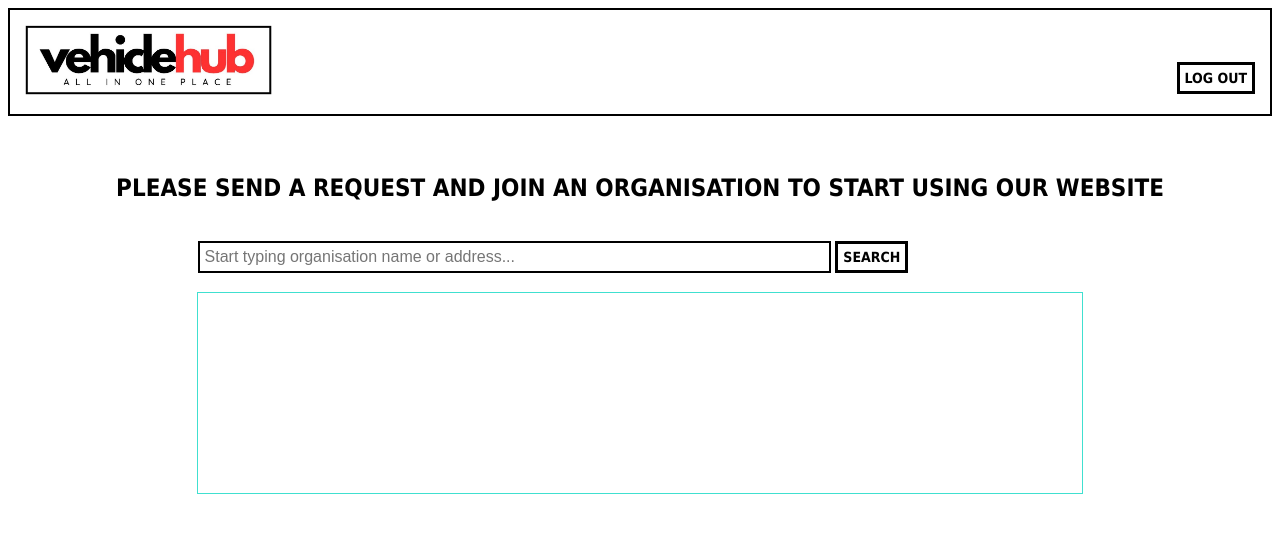
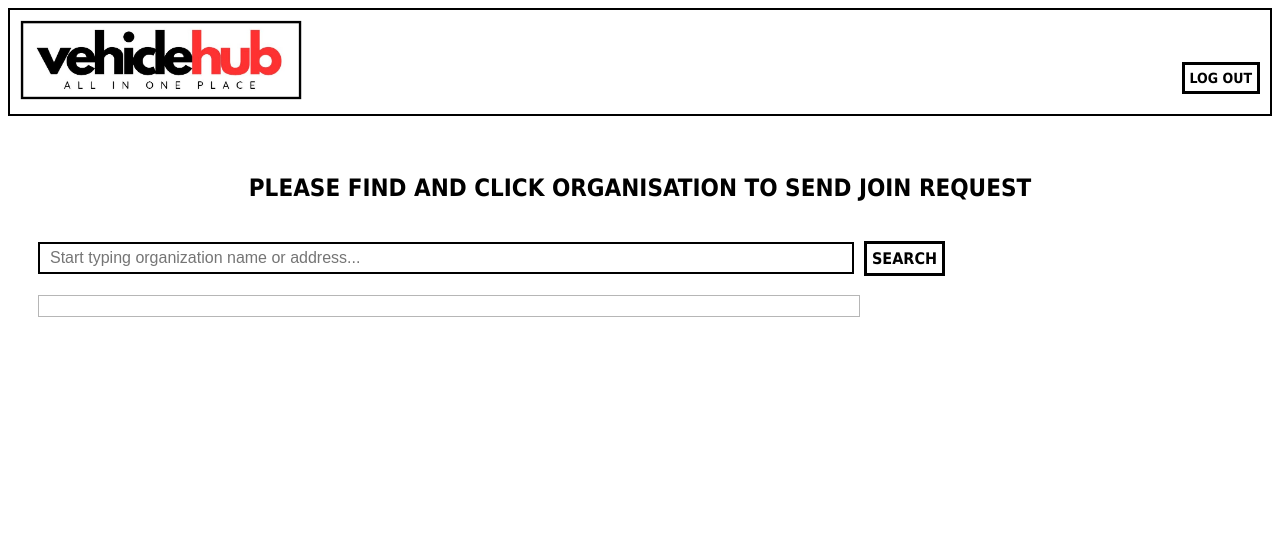
Before and after one commit to CHEMLEV/VEHICLEHUB, a Django app: page /vehiclehub/join/ in a window 1280 px wide. Shown: the top 533 px of the page. Run offline with Django 4.2, Linux system fonts and the light colour scheme.

Commit message:
Join organisation completed

```diff
--- a/VehicleHub/static/css/base.css
+++ b/VehicleHub/static/css/base.css
@@ -6,7 +6,7 @@ body {
   display: flex;
   align-items: center;
   justify-content: space-between;
-  padding: 15px;
+  padding: 10px;
   border: 2px solid black;
 }
 
@@ -35,6 +35,50 @@ body {
   display: inline-block;
 }
 
+
+.centered-button {
+  display: flex;
+  justify-content: center;
+}
+
+.search-input {
+  border: 2px solid black;
+  width: 800px;
+  padding-left: 10px;
+  padding-top: 5px;
+  padding-bottom: 5px;
+  font-size: 16px;
+  margin-right: 10px;
+}
+
+
+.result-container{
+  border: 1px solid rgba(175, 175, 175, 0.9);
+  width: 800px;
+  height: 100%;
+  text-align: left;
+  padding: 10px;
+  align-self: flex-start;
+}
+
+.search-form {
+  align-self: flex-start;
+  text-align: left;
+}
+
+.search-container {
+  display: flex;
+  flex-direction: column;
+  align-items: flex-start;
+  padding-left: 30px;
+}
+
+.search-input-wrapper {
+  display: flex;
+  align-items: center;
+}
+
+
 .auth-button {
   background: none;
   border: none;
@@ -44,33 +88,9 @@ body {
   font-weight: bold;
   color: inherit;
   cursor: pointer;
-  display: inline;
 }
 
-.centered-button {
-  display: flex;
-  justify-content: center;
+.auth_link a {
+  color: black;
+  text-decoration: none;
 }
-
-.search-form {
-  text-align: center;
-}
-
-.search-input {
-  border: 2px solid black;
-  width: 70%;
-  padding: 5px;
-  font-size: 16px;
-}
-
-
-.search-input-wrapper {
-  display: inline-block;
-  width: 70%;
-}
-
-.result-container{
-  border: 5px solid turquoise;
-  width: 300px;
-  height: 100px;
-}
--- a/VehicleHub/templates/base.html
+++ b/VehicleHub/templates/base.html
@@ -21,7 +21,7 @@
 
     <div class="base-container">
         <div class="base-logo">
-          <a href="#"><img src="{% static 'images/logo1.jpg' %}" height="70px"></a>
+          <a href="#"><img src="{% static 'images/logo1.jpg' %}" height="80px"></a>
         </div>
         <div class="base-text-container">
           <h5 class="base-text">
@@ -31,8 +31,8 @@
             {% if user.organisation_id > 0 %}
             Your access level: {{user.organisation.organisation_type.organisation_type}}
             {% endif %}<br><br>
-            <div>
-            <a href="#" onclick="logout()" class="auth_link">LOG OUT</a>
+            <div class="auth_link">
+            <a href="#" onclick="logout()" >LOG OUT</a>
             </div>
           </h5>
         </div>
--- a/VehicleHub/templates/join.html
+++ b/VehicleHub/templates/join.html
@@ -2,28 +2,25 @@
 
 {% block content %}
     <br><br>
-    <center><h2>PLEASE SEND A REQUEST AND JOIN AN ORGANISATION TO START USING OUR WEBSITE</h2></center>
+    <center><h2>PLEASE FIND AND CLICK ORGANISATION TO SEND JOIN REQUEST</h2></center>
     <br>
-
+    <div class="search-container">
   <form action="{% url 'join' %}" method="GET" class="search-form">
     <div class="search-input-wrapper">
-            <h5 class="base-text">
-                <input type="text" name="query" id="search-input" placeholder="Start typing organisation name or address..." class="search-input">
+      <input type="text" name="query" id="search-input" placeholder="Start typing organization name or address..." class="search-input">
       <div class="auth_link">
       <button type="submit" class="auth-button">SEARCH</button>
     </div>
-            </h5>
     </div>
   </form>
   <br>
-
-    <center>
-        <div id="search-results" class="result-container" style="display: block; width: 70%; height: 200px; border: 1px solid turquoise;">
+        <div id="search-results" class="result-container">
             {% if user.is_authenticated %}
                 {% for organisation in organisations %}
                     <p class="organisation">{{ organisation.title }} ({{ organisation.address }})</p>
                 {% endfor %}
             {% endif %}
+        </div>
     </div>
     </center>
 
```
Also changed, not shown: db.sqlite3, 1 other file. Lines whose indentation alone changed are shown as unchanged.
